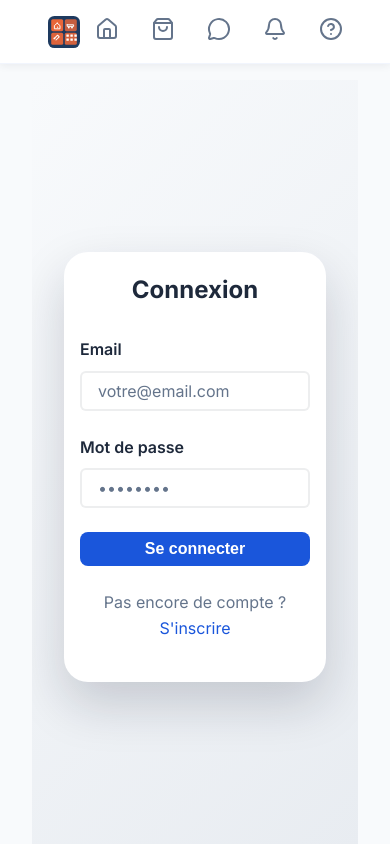
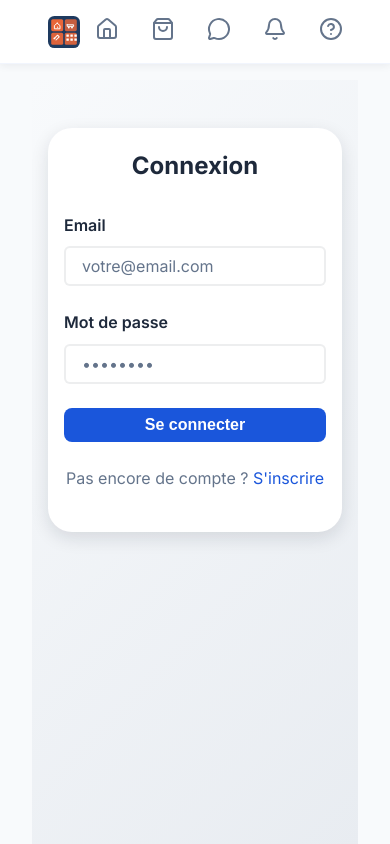
Before and after one commit to minderoft/front-end, a React (Vite) app in the folder front-end/: page /login in a window 390 px wide. Shown: the top 844 px of the page. Built offline with nearby package versions, Linux system fonts and the light colour scheme; no server answers.

Commit message:
modification

```diff
--- a/front-end/src/styles/index.css
+++ b/front-end/src/styles/index.css
@@ -1006,6 +1006,13 @@ a:hover {
   margin-top: var(--spacing-xl);
 }
 
+@media (max-width: 768px) {
+  .ecosystem-grid {
+    grid-template-columns: repeat(2, minmax(0, 1fr));
+    gap: var(--spacing-md);
+  }
+}
+
 .ecosystem-card {
   height: 260px;
   display: grid;
@@ -1523,8 +1530,16 @@ a:hover {
   display: flex;
   align-items: center;
   justify-content: center;
-  padding: var(--spacing-xl);
+  padding: var(--spacing-lg);
   background: linear-gradient(135deg, var(--background) 0%, #e8ecf1 100%);
+}
+
+@media (max-width: 640px) {
+  .auth-page {
+    padding: var(--spacing-md);
+    align-items: flex-start;
+    padding-top: var(--spacing-2xl);
+  }
 }
 
 .auth-card {
@@ -1534,6 +1549,14 @@ a:hover {
   box-shadow: var(--shadow-xl);
   width: 100%;
   max-width: 450px;
+}
+
+@media (max-width: 640px) {
+  .auth-card {
+    max-width: none;
+    margin: 0 var(--spacing-lg);
+    box-shadow: var(--shadow-md);
+  }
 }
 
 .auth-card h2 {
```
